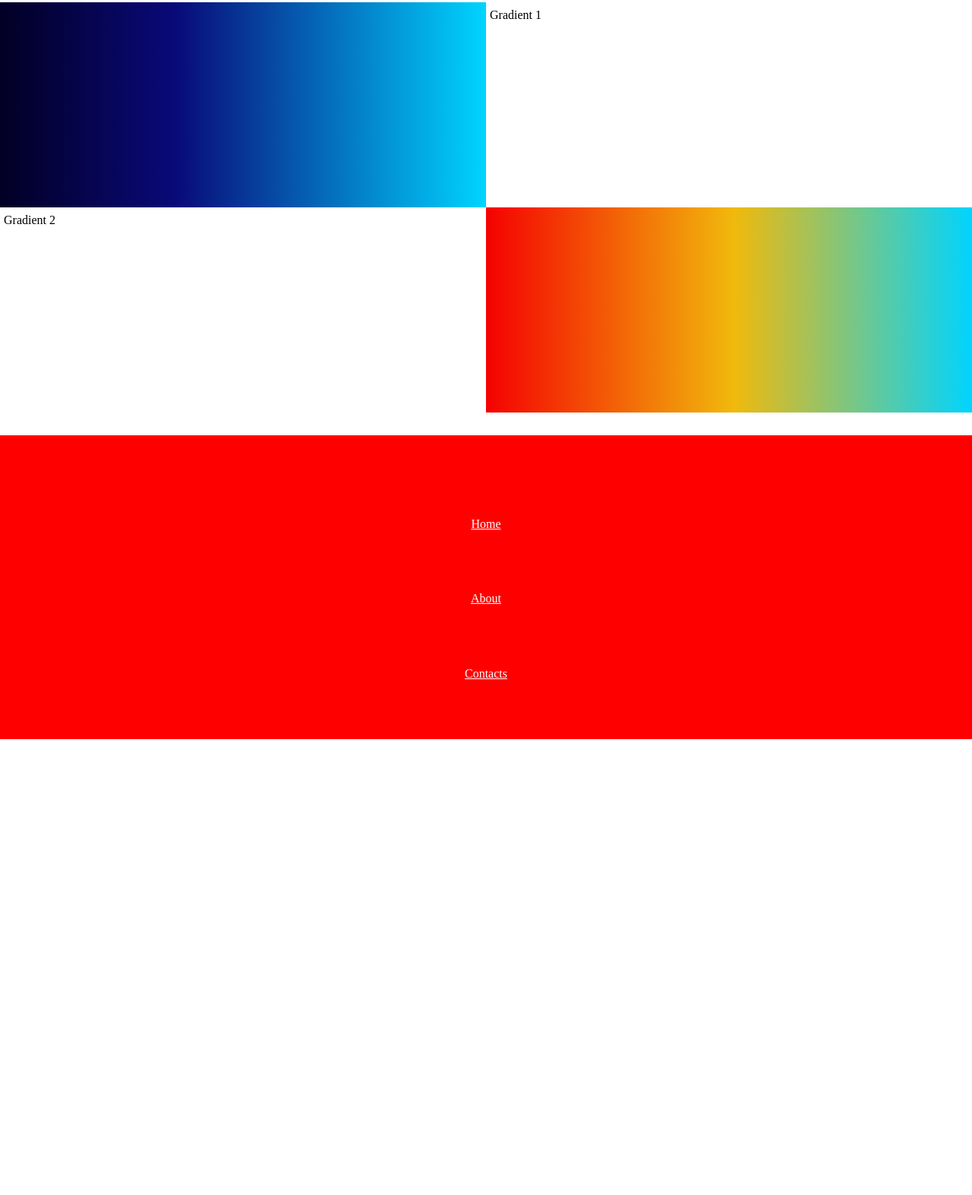
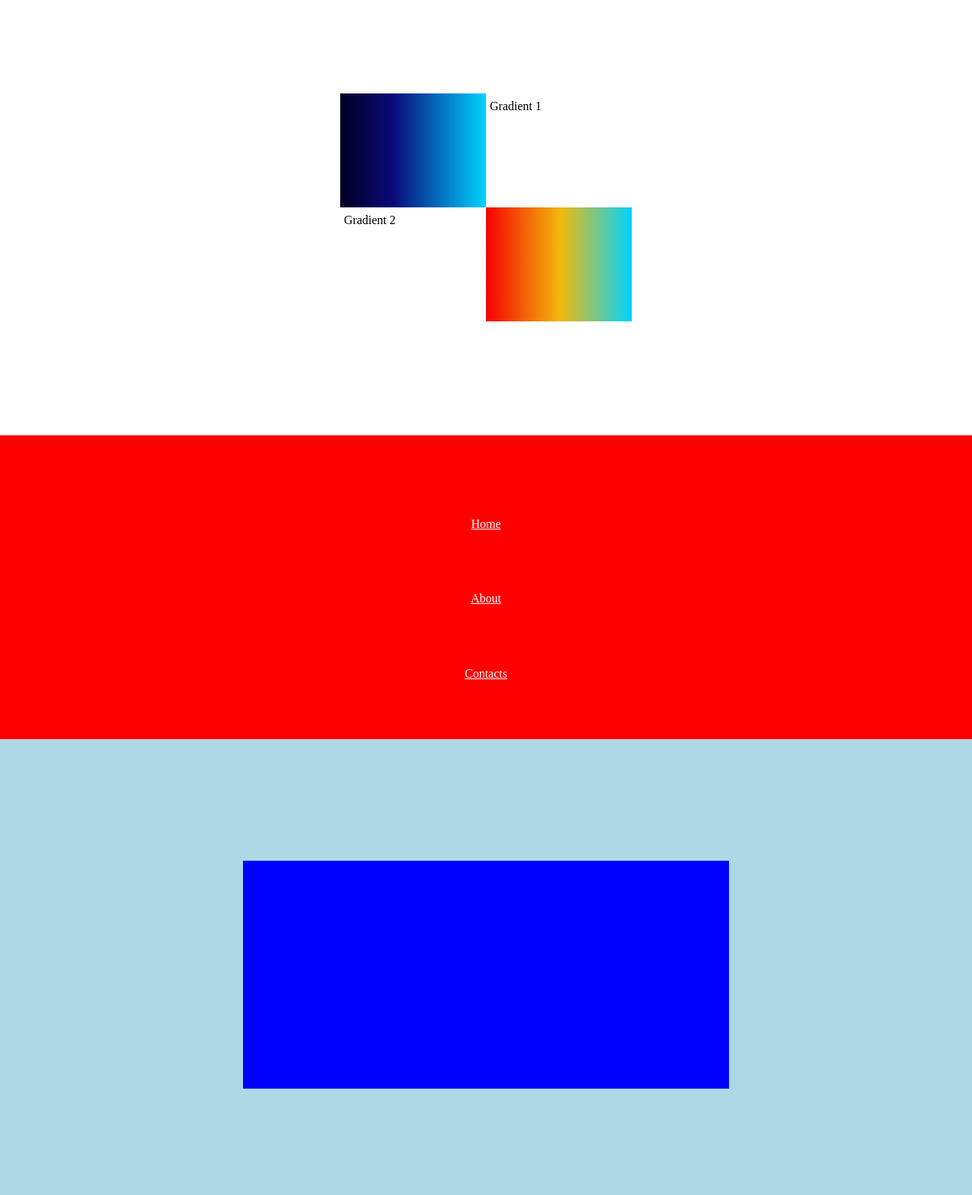
Before and after one commit to giansake/EsercitazioneLayout, a plain HTML site: page index.html in a window 1280 px wide. Shown: the part 1035-2608 px from the top of the page at 76% size. Before the commit the page ends 2008 px from the top, so only its background shows below. Drawn offline with Linux system fonts and the light colour scheme.

Commit message:
fixed the third section

```diff
--- a/index.html
+++ b/index.html
@@ -45,16 +45,21 @@
         <img src="spiaggia1.webp" />
       </div>
     </div>
-    <div class="images">
-      <div class="gradient1"></div>
-      <p>Gradient 1</p>
-      <p>Gradient 2</p>
-      <div class="gradient2"></div>
+    <div class="mainsection">
+      <div class="gridgradients">
+        <div class="gradient1"></div>
+        <p>Gradient 1</p>
+        <p>Gradient 2</p>
+        <div class="gradient2"></div>
+      </div>
     </div>
     <div class="footer">
       <a href="#"> Home </a>
       <a href="#"> About </a>
       <a href="#"> Contacts </a>
     </div>
+    <div class="trialgrid">
+      <div class="grid1"></div>
+    </div>
   </body>
 </html>
--- a/style.css
+++ b/style.css
@@ -110,6 +110,22 @@ button {
   width: 400px;
   height: 400px;
 }
+.mainsection {
+  width: 100%;
+  height: 600px;
+  display: flex;
+  flex-direction: column;
+  justify-content: space-around;
+  align-items: center;
+  background-color: white;
+}
+.gridgradients {
+  width: 30%;
+  height: 300px;
+  display: grid;
+  grid-template-rows: 1fr 1fr;
+  grid-template-columns: 1fr 1fr;
+}
 .images {
   width: 50%;
   display: grid;
@@ -139,7 +155,7 @@ button {
     rgba(0, 212, 255, 1) 100%
   );
 }
-.images > p {
+.gridgradients > p {
   padding: 5px;
 }
 .footer {
@@ -152,3 +168,21 @@ button {
   justify-content: space-evenly;
   align-items: center;
 }
+.trialgrid {
+  background-color: lightblue;
+  width: 100%;
+  height: 600px;
+  padding-top: 20px;
+  display: flex;
+  flex-direction: column;
+  justify-content: space-around;
+  align-items: center;
+}
+.grid1 {
+  display: grid;
+  grid-template-rows: 1fr 1fr;
+  grid-template-columns: 1fr 1fr;
+  background-color: blue;
+  width: 50%;
+  height: 300px;
+}
```
